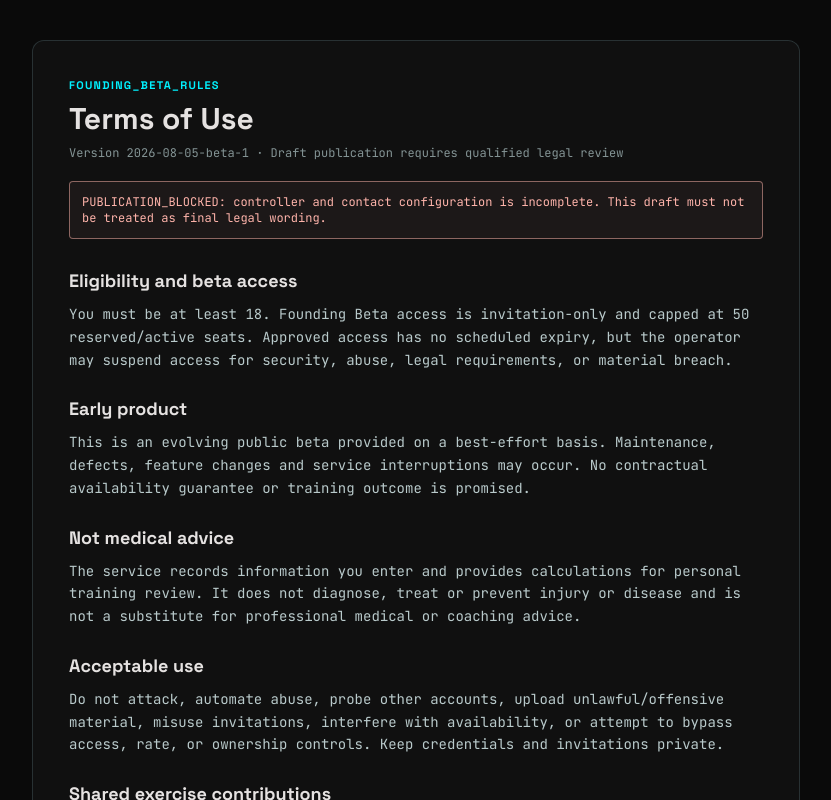
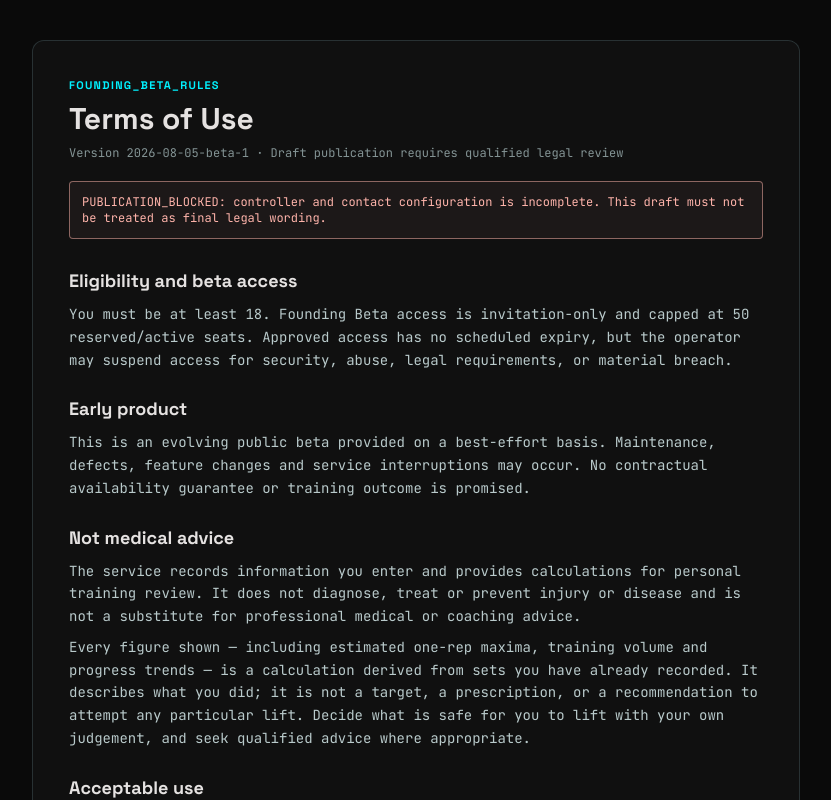
Before and after one commit to haagjjan/gym-track, a Next.js app in the folder apps/web/: page /terms in a window 1280 px wide. Shown: the top 800 px of the page, without its empty margins (224-1055 px from the left). Built offline with nearby package versions, Linux system fonts and the light colour scheme.

Commit message:
adj: dynamic typing use in termes

```diff
--- a/apps/web/src/app/terms/page.tsx
+++ b/apps/web/src/app/terms/page.tsx
@@ -2,13 +2,17 @@ import type { ReactNode } from "react";
 import { LegalPage, Section, legalContacts } from "../../features/legal/legal-page";
 
 export const metadata = { title: "Terms of Use" };
+
+// See legal-page.tsx: contact details are read from server environment per
+// request, so this route must not be statically prerendered.
+export const dynamic = "force-dynamic";
 
 export default function TermsPage(): ReactNode {
   const contact = legalContacts();
   return <LegalPage eyebrow="FOUNDING_BETA_RULES" title="Terms of Use">
     <Section title="Eligibility and beta access"><p>You must be at least 18. Founding Beta access is invitation-only and capped at 50 reserved/active seats. Approved access has no scheduled expiry, but the operator may suspend access for security, abuse, legal requirements, or material breach.</p></Section>
     <Section title="Early product"><p>This is an evolving public beta provided on a best-effort basis. Maintenance, defects, feature changes and service interruptions may occur. No contractual availability guarantee or training outcome is promised.</p></Section>
-    <Section title="Not medical advice"><p>The service records information you enter and provides calculations for personal training review. It does not diagnose, treat or prevent injury or disease and is not a substitute for professional medical or coaching advice.</p></Section>
+    <Section title="Not medical advice"><p>The service records information you enter and provides calculations for personal training review. It does not diagnose, treat or prevent injury or disease and is not a substitute for professional medical or coaching advice.</p><p>Every figure shown — including estimated one-rep maxima, training volume and progress trends — is a calculation derived from sets you have already recorded. It describes what you did; it is not a target, a prescription, or a recommendation to attempt any particular lift. Decide what is safe for you to lift with your own judgement, and seek qualified advice where appropriate.</p></Section>
     <Section title="Acceptable use"><p>Do not attack, automate abuse, probe other accounts, upload unlawful/offensive material, misuse invitations, interfere with availability, or attempt to bypass access, rate, or ownership controls. Keep credentials and invitations private.</p></Section>
     <Section title="Shared exercise contributions"><p>A custom exercise can be used by other members. If you delete your account, unreferenced custom exercises are removed; definitions referenced by others may remain after creator identity is removed.</p></Section>
     <Section title="Data and termination"><p>You may export and schedule deletion from Settings. Deletion has a seven-day cancellation period and is permanent afterward. The operator may terminate the beta or an account subject to applicable law and the published Privacy Notice.</p></Section>
```
